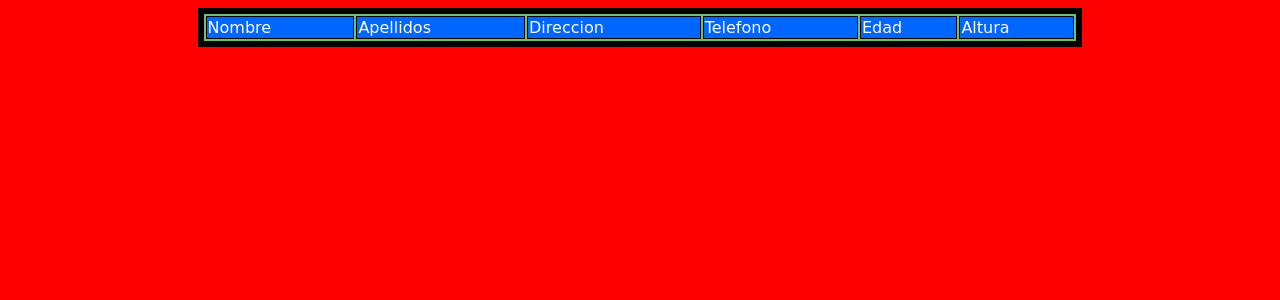
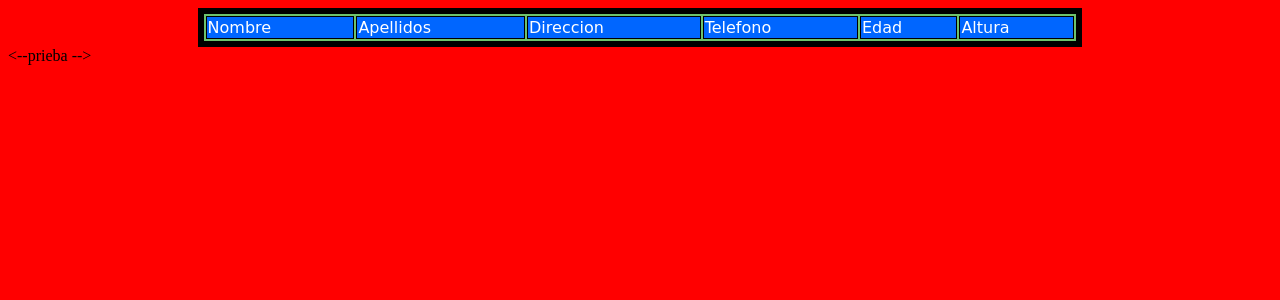
Before and after one commit to TlahuicoleSystem/Uatx, a PHP site: page / in a window 1280 px wide. Shown: the top 300 px of the page. Run offline with PHP 8.4, Linux system fonts and the light colour scheme; data that the repository does not hold is empty.

Commit message:
prueba en nuevo

```diff
--- a/TERCER SEMESTRE/WEB/Ejercicios/consulta/index.php
+++ b/TERCER SEMESTRE/WEB/Ejercicios/consulta/index.php
@@ -68,3 +68,5 @@ th,td{
 </div>
 </body>
 </html>
+
+<--prieba -->
```
